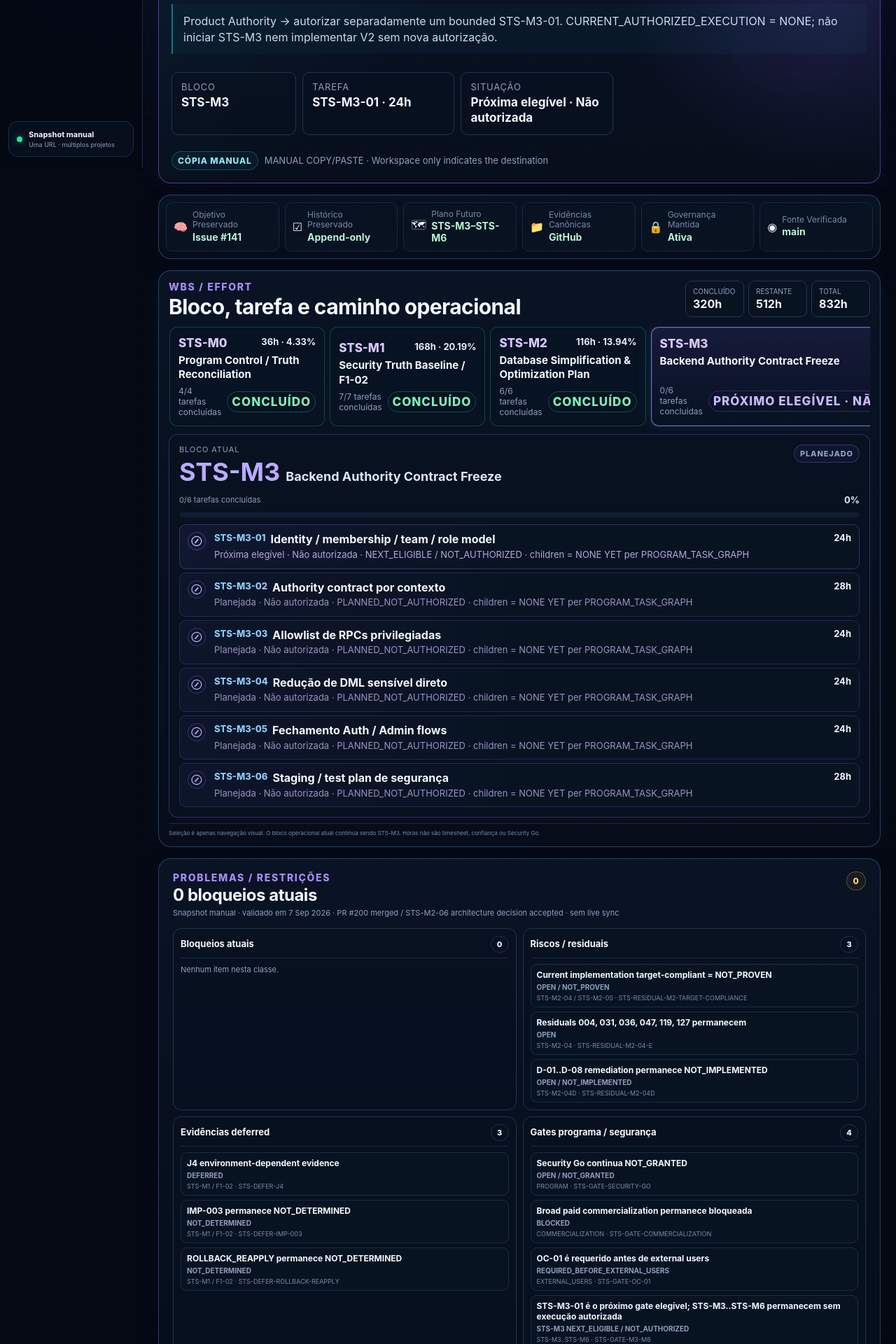
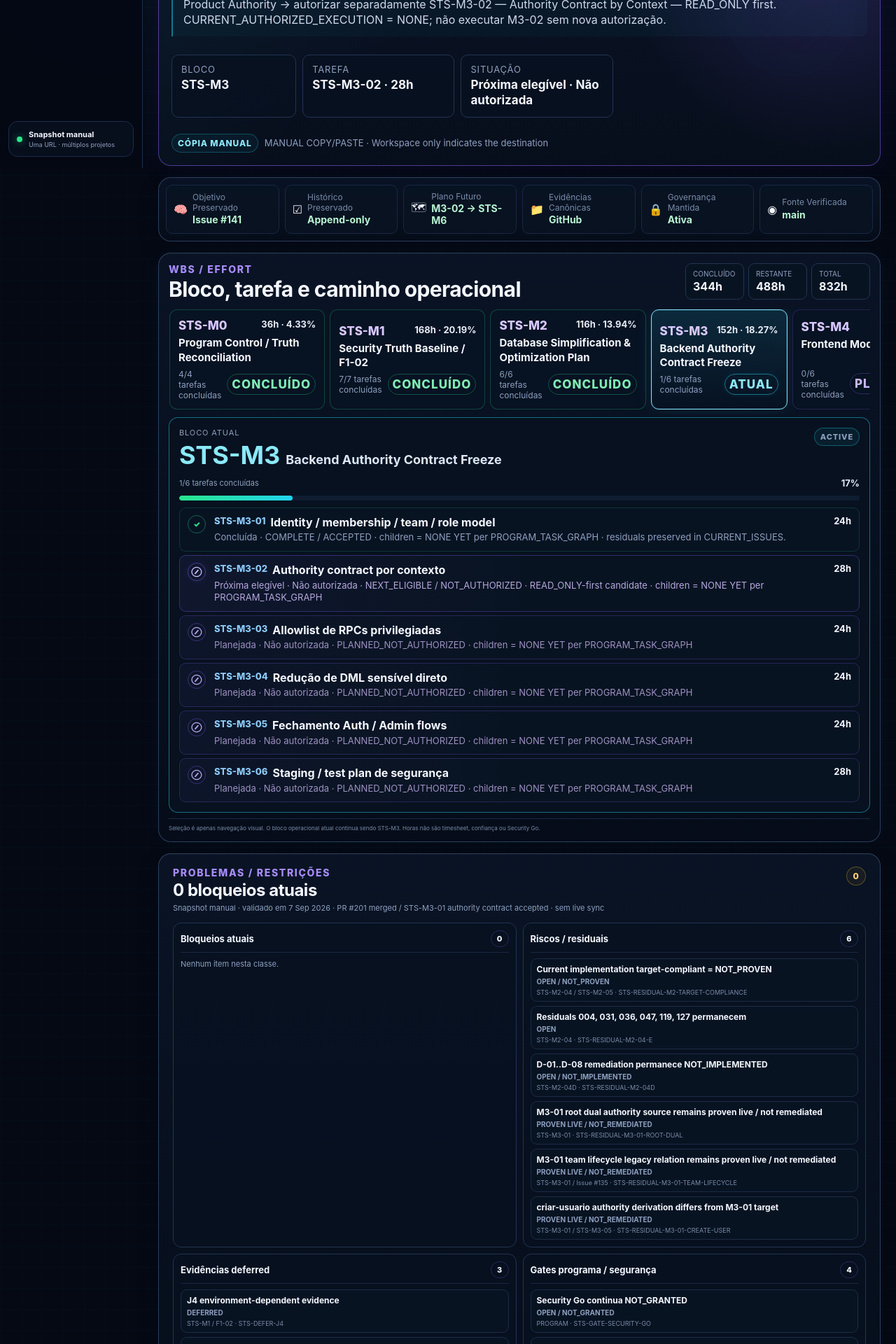
Before and after one commit to wagnerjfjunior/sfjm-workspace, a Next.js app: page / in a window 1280 px wide. Shown: the part 560-2480 px from the top of the page at 70% size. Built offline with nearby package versions, Linux system fonts and the light colour scheme.

Commit message:
data: advance FECH.AI dashboard through accepted M3-01

```diff
--- a/data/workspace-demo.ts
+++ b/data/workspace-demo.ts
@@ -182,8 +182,8 @@ export const workspaceDemo = {
 
   checks: [
     { label: "Último milestone", value: "STS-M2 fechado · accepted with residuals" },
-    { label: "Próximo milestone", value: "STS-M3 · elegível / não autorizado" },
-    { label: "Próxima ação", value: "Product Authority · autorizar bounded STS-M3-01" },
+    { label: "Milestone atual", value: "STS-M3 · ACTIVE" },
+    { label: "Próxima ação", value: "Product Authority · autorizar bounded STS-M3-02 READ_ONLY-first" },
     { label: "Objetivo principal", value: "Preservado · Issue #141" },
     { label: "Histórico", value: "Preservado" },
     { label: "Security Go", value: "Não concedido" }
@@ -193,8 +193,8 @@ export const workspaceDemo = {
     {
       name: "FECH.AI",
       kind: "Projeto externo",
-      continuityState: "STS-M2 COMPLETE / ACCEPTED WITH RESIDUALS · STS-M2-06 COMPLETE / ACCEPTED · DATABASE STRATEGY = V2_STRANGLER / SAME_DATABASE_FIRST · STS-M3-01 NEXT_ELIGIBLE / NOT_AUTHORIZED",
-      nextSafeAction: "Product Authority → autorizar separadamente um bounded STS-M3-01. CURRENT_AUTHORIZED_EXECUTION = NONE; não iniciar STS-M3 nem implementar V2 sem nova autorização.",
+      continuityState: "STS-M2 COMPLETE / ACCEPTED WITH RESIDUALS · STS-M3 ACTIVE · STS-M3-01 COMPLETE / ACCEPTED · STS-M3-02 NEXT_ELIGIBLE / NOT_AUTHORIZED",
+      nextSafeAction: "Product Authority → autorizar separadamente STS-M3-02 — Authority Contract by Context — READ_ONLY first. CURRENT_AUTHORIZED_EXECUTION = NONE; não executar M3-02 sem nova autorização.",
       issues: [
         {
           id: "STS-GATE-SECURITY-GO",
@@ -204,7 +204,7 @@ export const workspaceDemo = {
           label: "Security Go continua NOT_GRANTED",
           blockingForCurrentTask: false,
           source: "docs/sfjm/CURRENT_ISSUES.md",
-          sourceRef: "83186f5775e563e150329fa0b95dd1d7f3f3a516",
+          sourceRef: "661ef0014576d473088add0052d751e0a47d306e",
           lastValidatedAt: "2026-09-07",
           resolutionCondition: "Product Authority Security Go após evidência/assurance exigida",
           displayPolicy: "PROGRAM_SECURITY_GATES"
@@ -217,7 +217,7 @@ export const workspaceDemo = {
           label: "Broad paid commercialization permanece bloqueada",
           blockingForCurrentTask: false,
           source: "docs/sfjm/CURRENT_ISSUES.md",
-          sourceRef: "83186f5775e563e150329fa0b95dd1d7f3f3a516",
+          sourceRef: "661ef0014576d473088add0052d751e0a47d306e",
           lastValidatedAt: "2026-09-07",
           resolutionCondition: "decisão comercial separada da Product Authority quando condições de launch/security permitirem",
           displayPolicy: "PROGRAM_SECURITY_GATES"
@@ -230,7 +230,7 @@ export const workspaceDemo = {
           label: "J4 environment-dependent evidence",
           blockingForCurrentTask: false,
           source: "docs/security/evidence/F1-02_REMEDIATION_MASTER_PLAN.md",
-          sourceRef: "83186f5775e563e150329fa0b95dd1d7f3f3a516",
+          sourceRef: "661ef0014576d473088add0052d751e0a47d306e",
           lastValidatedAt: "2026-09-07",
           resolutionCondition: "Supabase Pro + ambiente isolado non-production + autorização explícita",
           displayPolicy: "DEFERRED_EVIDENCE"
@@ -243,7 +243,7 @@ export const workspaceDemo = {
           label: "IMP-003 permanece NOT_DETERMINED",
           blockingForCurrentTask: false,
           source: "docs/security/evidence/F1-02_REMEDIATION_MASTER_PLAN.md",
-          sourceRef: "83186f5775e563e150329fa0b95dd1d7f3f3a516",
+          sourceRef: "661ef0014576d473088add0052d751e0a47d306e",
           lastValidatedAt: "2026-09-07",
           resolutionCondition: "bounded evidence run após reopen gate",
           displayPolicy: "DEFERRED_EVIDENCE"
@@ -256,7 +256,7 @@ export const workspaceDemo = {
           label: "ROLLBACK_REAPPLY permanece NOT_DETERMINED",
           blockingForCurrentTask: false,
           source: "docs/security/evidence/F1-02_REMEDIATION_MASTER_PLAN.md",
-          sourceRef: "83186f5775e563e150329fa0b95dd1d7f3f3a516",
+          sourceRef: "661ef0014576d473088add0052d751e0a47d306e",
           lastValidatedAt: "2026-09-07",
           resolutionCondition: "bounded evidence run após reopen gate",
           displayPolicy: "DEFERRED_EVIDENCE"
@@ -269,7 +269,7 @@ export const workspaceDemo = {
           label: "OC-01 é requerido antes de external users",
           blockingForCurrentTask: false,
           source: "docs/security/evidence/F1-02_REMEDIATION_MASTER_PLAN.md",
-          sourceRef: "83186f5775e563e150329fa0b95dd1d7f3f3a516",
+          sourceRef: "661ef0014576d473088add0052d751e0a47d306e",
           lastValidatedAt: "2026-09-07",
           resolutionCondition: "satisfazer/adjudicar OC-01 antes da admissão de external users",
           displayPolicy: "PROGRAM_SECURITY_GATES"
@@ -282,7 +282,7 @@ export const workspaceDemo = {
           label: "Current implementation target-compliant = NOT_PROVEN",
           blockingForCurrentTask: false,
           source: "docs/sfjm/CURRENT_STATE.md",
-          sourceRef: "83186f5775e563e150329fa0b95dd1d7f3f3a516",
+          sourceRef: "661ef0014576d473088add0052d751e0a47d306e",
           lastValidatedAt: "2026-09-07",
           resolutionCondition: "implementação + validação independente suficiente para estabelecer target compliance",
           displayPolicy: "RESIDUAL_RISKS"
@@ -295,7 +295,7 @@ export const workspaceDemo = {
           label: "Residuals 004, 031, 036, 047, 119, 127 permanecem",
           blockingForCurrentTask: false,
           source: "docs/sfjm/BLOCKED_ACTIONS.md",
-          sourceRef: "83186f5775e563e150329fa0b95dd1d7f3f3a516",
+          sourceRef: "661ef0014576d473088add0052d751e0a47d306e",
           lastValidatedAt: "2026-09-07",
           resolutionCondition: "implementation/lifecycle/runtime work separadamente autorizado",
           displayPolicy: "RESIDUAL_RISKS"
@@ -308,33 +308,72 @@ export const workspaceDemo = {
           label: "D-01..D-08 remediation permanece NOT_IMPLEMENTED",
           blockingForCurrentTask: false,
           source: "docs/sfjm/BLOCKED_ACTIONS.md",
-          sourceRef: "83186f5775e563e150329fa0b95dd1d7f3f3a516",
+          sourceRef: "661ef0014576d473088add0052d751e0a47d306e",
           lastValidatedAt: "2026-09-07",
           resolutionCondition: "remediation separadamente autorizada + adjudicação",
+          displayPolicy: "RESIDUAL_RISKS"
+        },
+        {
+          id: "STS-RESIDUAL-M3-01-ROOT-DUAL",
+          class: "RESIDUAL",
+          scope: "STS-M3-01",
+          state: "PROVEN LIVE / NOT_REMEDIATED",
+          label: "M3-01 root dual authority source remains proven live / not remediated",
+          blockingForCurrentTask: false,
+          source: "docs/security/evidence/2026-09-07-sts-m3-01-identity-membership-team-role-model.md",
+          sourceRef: "661ef0014576d473088add0052d751e0a47d306e",
+          lastValidatedAt: "2026-09-07",
+          resolutionCondition: "migrar callers para public.admins root authority, provar zero legacy dependency e autorizar retirement separadamente",
+          displayPolicy: "RESIDUAL_RISKS"
+        },
+        {
+          id: "STS-RESIDUAL-M3-01-TEAM-LIFECYCLE",
+          class: "RESIDUAL",
+          scope: "STS-M3-01 / Issue #135",
+          state: "PROVEN LIVE / NOT_REMEDIATED",
+          label: "M3-01 team lifecycle legacy relation remains proven live / not remediated",
+          blockingForCurrentTask: false,
+          source: "docs/security/evidence/2026-09-07-sts-m3-01-identity-membership-team-role-model.md",
+          sourceRef: "661ef0014576d473088add0052d751e0a47d306e",
+          lastValidatedAt: "2026-09-07",
+          resolutionCondition: "lifecycle remediation separadamente governada com invariantes same-tenant/role/state e rollback",
+          displayPolicy: "RESIDUAL_RISKS"
+        },
+        {
+          id: "STS-RESIDUAL-M3-01-CREATE-USER",
+          class: "RESIDUAL",
+          scope: "STS-M3-01 / STS-M3-05",
+          state: "PROVEN LIVE / NOT_REMEDIATED",
+          label: "criar-usuario authority derivation differs from M3-01 target",
+          blockingForCurrentTask: false,
+          source: "docs/security/evidence/2026-09-07-sts-m3-01-identity-membership-team-role-model.md",
+          sourceRef: "661ef0014576d473088add0052d751e0a47d306e",
+          lastValidatedAt: "2026-09-07",
+          resolutionCondition: "fechar em STS-M3-05 com canonical authority derivada no servidor + validação independente",
           displayPolicy: "RESIDUAL_RISKS"
         },
         {
           id: "STS-GATE-M3-M6",
           class: "FUTURE_GATE",
           scope: "STS-M3..STS-M6",
-          state: "STS-M3 NEXT_ELIGIBLE / NOT_AUTHORIZED",
-          label: "STS-M3-01 é o próximo gate elegível; STS-M3..STS-M6 permanecem sem execução autorizada",
+          state: "STS-M3 ACTIVE / STS-M3-02 NEXT_ELIGIBLE / NOT_AUTHORIZED",
+          label: "STS-M3 está ACTIVE; STS-M3-02 é o próximo gate elegível e continua não autorizado",
           blockingForCurrentTask: false,
           source: "docs/sfjm/PROGRAM_TASK_GRAPH.md",
-          sourceRef: "83186f5775e563e150329fa0b95dd1d7f3f3a516",
+          sourceRef: "661ef0014576d473088add0052d751e0a47d306e",
           lastValidatedAt: "2026-09-07",
-          resolutionCondition: "Product Authority pode autorizar separadamente bounded STS-M3-01; demais milestones permanecem sequencialmente gated",
+          resolutionCondition: "Product Authority pode autorizar separadamente bounded STS-M3-02 READ_ONLY-first; demais milestones permanecem sequencialmente gated",
           displayPolicy: "ROADMAP_GATES"
         }
       ] satisfies ProjectIssue[],
       repository: "wagnerjfjunior/fecha.ai",
-      observedSha: "661ef0014576d473088add0052d751e0a47d306e",
-      observedAt: "7 Sep 2026 · PR #200 merged / STS-M2-06 architecture decision accepted",
-      verification: "Snapshot manual validado em 661ef001… · WBS + PROGRAM_TASK_GRAPH + CURRENT_STATE + NEXT_SAFE_ACTION; CURRENT_ISSUES mantém validation anchor 83186f57… · sem live sync",
+      observedSha: "c075a751c70ae24b5db8fcfc924c46fba6b10e3e",
+      observedAt: "7 Sep 2026 · PR #201 merged / STS-M3-01 authority contract accepted",
+      verification: "Snapshot manual validado em c075a751… · WBS + PROGRAM_TASK_GRAPH + CURRENT_STATE + NEXT_SAFE_ACTION; CURRENT_ISSUES validation anchor = 661ef001… · sem live sync",
       taskDecompositions: [{
         parentTaskId: "STS-M2-04",
         parentLabel: "Política target de DEFINER / RLS / DML",
-        source: "FECH.AI docs/sfjm/PROGRAM_TASK_GRAPH.md + CURRENT_STATE.md + NEXT_SAFE_ACTION.md @ 661ef001…",
+        source: "FECH.AI docs/sfjm/PROGRAM_TASK_GRAPH.md + CURRENT_STATE.md + NEXT_SAFE_ACTION.md @ c075a751…",
         items: [
           {
             id: "STS-M2-04B",
@@ -437,8 +476,8 @@ export const workspaceDemo = {
   fechaiProgram: {
     name: "FECH.AI Security-to-Scale 2026",
     repository: "wagnerjfjunior/fecha.ai",
-    observedSha: "661ef0014576d473088add0052d751e0a47d306e",
-    observedAt: "7 Sep 2026 · PR #200 merged / STS-M2-06 accepted / STS-M2 closed",
+    observedSha: "c075a751c70ae24b5db8fcfc924c46fba6b10e3e",
+    observedAt: "7 Sep 2026 · PR #201 merged / STS-M3-01 accepted / STS-M3 active",
     programIssue: "#141",
     programObjective: "Reach a sellable, operable FECH.AI with a defensible Security Go candidate and a clear path out of the current frontend/backend monolith before year-end, without hiding unresolved risk or performing a big-bang rewrite.",
     objectiveSource: "FECH.AI Issue #141 + program-hierarchy BCR",
@@ -447,9 +486,9 @@ export const workspaceDemo = {
     specialistTransport: "MANUAL COPY/PASTE · Workspace only indicates the destination",
     specialistRouting: [] as SpecialistRoute[],
     lastCompletedMilestone: "STS-M2 — COMPLETE / ACCEPTED WITH IMPLEMENTATION-LIFECYCLE-CALLSITE-RUNTIME-APPSEC RESIDUALS",
-    nextProgramMilestone: "STS-M3 — Backend Authority Contract Freeze · NEXT_ELIGIBLE / NOT_AUTHORIZED",
-    activeWorkstream: "STS-M2 COMPLETE / ACCEPTED WITH RESIDUALS · STS-M3-01 NEXT_ELIGIBLE / NOT_AUTHORIZED · CURRENT_AUTHORIZED_EXECUTION = NONE",
-    nextSafeAction: "Resolve live FECH.AI main → request separate Product Authority authorization for bounded STS-M3-01 → do not start STS-M3 or implement V2 without that authorization",
+    nextProgramMilestone: "STS-M3 — Backend Authority Contract Freeze · ACTIVE",
+    activeWorkstream: "STS-M3 ACTIVE · STS-M3-01 COMPLETE / ACCEPTED · STS-M3-02 NEXT_ELIGIBLE / NOT_AUTHORIZED · CURRENT_AUTHORIZED_EXECUTION = NONE",
+    nextSafeAction: "Resolve live FECH.AI main → consume frozen M3-01 contract → request separate Product Authority authorization for STS-M3-02 READ_ONLY-first → do not execute M3-02 without that authorization",
     securityGo: "NOT GRANTED",
     commercialization: "BLOCKED",
     weightingBasis: "Peso = duração planejada; progresso só avança quando o gate do milestone é aceito.",
@@ -491,8 +530,8 @@ export const workspaceDemo = {
         label: "Backend Authority Contract Freeze",
         window: "9–30 Oct",
         weight: 18.75,
-        acceptedPercent: 0,
-        status: "PLANNED",
+        acceptedPercent: 15.789473684210526,
+        status: "ACTIVE",
         owner: "Backend/Data + AppSec + Architecture",
         exit: "Canonical authority model + commands/queries + privileged allowlist + staging/security plan."
       },
@@ -699,18 +738,27 @@ export const workspaceDemo = {
         owner: "Architecture + Product Authority",
         evidence: "COMPLETE / ACCEPTED. DATABASE STRATEGY = V2_STRANGLER / SAME_DATABASE_FIRST. NEW PRODUCTION DATABASE = NOT SELECTED AT THIS STAGE.",
         nextAction: "Não implementar V2 sob esta aceitação; implementação permanece separadamente não autorizada."
+      },
+      {
+        id: "STS-M3-01",
+        label: "Identity / membership / team / role model",
+        category: "PROGRAM",
+        state: "COMPLETE",
+        owner: "Backend/Data + Architecture + Product Authority",
+        evidence: "COMPLETE / ACCEPTED. Identity, membership, role, team and platform-root authority contracts frozen; three M3-01 residuals preserved.",
+        nextAction: "Consumir contrato congelado; não reabrir M3-01 sem material invalidator."
       }
     ] satisfies ExecutionItem[],
 
     active: [
       {
-        id: "STS-M3-01",
-        label: "Identity / membership / team / role model",
+        id: "STS-M3-02",
+        label: "Authority contract por contexto",
         category: "PROGRAM",
         state: "PLANNED",
         owner: "Product Authority gate",
         evidence: "NEXT_ELIGIBLE / NOT_AUTHORIZED. CURRENT_AUTHORIZED_EXECUTION = NONE.",
-        nextAction: "Obter autorização separada da Product Authority para bounded STS-M3-01 antes de qualquer execução."
+        nextAction: "Obter autorização separada da Product Authority para STS-M3-02 READ_ONLY-first antes de qualquer execução."
       }
     ] satisfies ExecutionItem[],
 
@@ -812,22 +860,23 @@ export const workspaceDemo = {
       { date: "7 Sep 2026", text: "STS-M2-04 COMPLETE / ACCEPTED; M2-05 torna-se NEXT ELIGIBLE / NOT AUTHORIZED", kind: "PROGRAM" },
       { date: "7 Sep 2026", text: "PR #194 mergeada: PROGRAM_TASK_GRAPH publica overlay consumível M2→M6 e decomposição recursiva de M2-04", kind: "PROGRAM" },
       { date: "7 Sep 2026", text: "PR #199 mergeada: PROGRAM_TASK_GRAPH reconciliado para STS-M2-06 AUTHORIZED_READ_ONLY / READY_TO_EXECUTE", kind: "PROGRAM" },
-      { date: "7 Sep 2026", text: "PR #200 mergeada: STS-M2-06 aceito com V2_STRANGLER / SAME_DATABASE_FIRST; STS-M2 fechado com residuals; STS-M3-01 torna-se NEXT_ELIGIBLE / NOT_AUTHORIZED", kind: "PROGRAM" }
+      { date: "7 Sep 2026", text: "PR #200 mergeada: STS-M2-06 aceito com V2_STRANGLER / SAME_DATABASE_FIRST; STS-M2 fechado com residuals; STS-M3-01 torna-se NEXT_ELIGIBLE / NOT_AUTHORIZED", kind: "PROGRAM" },
+      { date: "7 Sep 2026", text: "PR #201 mergeada: STS-M3-01 COMPLETE / ACCEPTED; STS-M3 ACTIVE; STS-M3-02 NEXT_ELIGIBLE / NOT_AUTHORIZED", kind: "PROGRAM" }
     ] satisfies TimelineItem[]
 
   } satisfies ProgramSnapshot,
 
   fechaiWbs: {
-    source: "WBS structure: docs/roadmap/fechai-security-to-scale-2026-wbs.md · operational overlay: docs/sfjm/PROGRAM_TASK_GRAPH.md · current meaning: CURRENT_STATE.md + NEXT_SAFE_ACTION.md @ 661ef001…",
+    source: "WBS structure: docs/roadmap/fechai-security-to-scale-2026-wbs.md · operational overlay: docs/sfjm/PROGRAM_TASK_GRAPH.md · current meaning: CURRENT_STATE.md + NEXT_SAFE_ACTION.md @ c075a751…",
     basis: "Planning estimates for visibility, not clocked timesheets.",
     totalCriticalHours: 832,
-    completedHours: 320,
-    remainingCriticalHours: 512,
+    completedHours: 344,
+    remainingCriticalHours: 488,
     preSecurityGoBacklogHours: 116,
     plannedBacklogHours: 104,
-    currentPackage: "STS-M3 — NEXT_ELIGIBLE / NOT_AUTHORIZED",
-    currentTask: "STS-M3-01 · Identity / membership / team / role model · NEXT_ELIGIBLE / NOT_AUTHORIZED · 24h",
-    note: "Rótulos/horas vêm da WBS estrutural; identidade externa usa STS-Mx-yy e wbsId preserva Mx-yy. STS-M2 está COMPLETE / ACCEPTED WITH RESIDUALS; STS-M3-01 é NEXT_ELIGIBLE / NOT_AUTHORIZED. Horas são planejamento, não timesheet.",
+    currentPackage: "STS-M3 — ACTIVE",
+    currentTask: "STS-M3-02 · Authority contract por contexto · NEXT_ELIGIBLE / NOT_AUTHORIZED · 28h",
+    note: "Rótulos/horas vêm da WBS estrutural; identidade externa usa STS-Mx-yy e wbsId preserva Mx-yy. STS-M3 está ACTIVE; STS-M3-01 está COMPLETE / ACCEPTED; STS-M3-02 é NEXT_ELIGIBLE / NOT_AUTHORIZED. Horas são planejamento, não timesheet.",
     milestones: [
       {
         id: "STS-M0",
@@ -874,11 +923,10 @@ export const workspaceDemo = {
         id: "STS-M3", wbsId: "M3",
         label: "Backend Authority Contract Freeze",
         hours: 152,
-        state: "PLANNED",
-        operationalState: "ELIGIBLE_NOT_AUTHORIZED",
+        state: "ACTIVE",
         tasks: [
-          { id: "STS-M3-01", wbsId: "M3-01", label: "Identity / membership / team / role model", hours: 24, state: "PLANNED", note: "NEXT_ELIGIBLE / NOT_AUTHORIZED · children = NONE YET per PROGRAM_TASK_GRAPH" },
-          { id: "STS-M3-02", wbsId: "M3-02", label: "Authority contract por contexto", hours: 28, state: "PLANNED", note: "PLANNED_NOT_AUTHORIZED · children = NONE YET per PROGRAM_TASK_GRAPH" },
+          { id: "STS-M3-01", wbsId: "M3-01", label: "Identity / membership / team / role model", hours: 24, state: "COMPLETE", note: "COMPLETE / ACCEPTED · children = NONE YET per PROGRAM_TASK_GRAPH · residuals preserved in CURRENT_ISSUES." },
+          { id: "STS-M3-02", wbsId: "M3-02", label: "Authority contract por contexto", hours: 28, state: "PLANNED", note: "NEXT_ELIGIBLE / NOT_AUTHORIZED · READ_ONLY-first candidate · children = NONE YET per PROGRAM_TASK_GRAPH" },
           { id: "STS-M3-03", wbsId: "M3-03", label: "Allowlist de RPCs privilegiadas", hours: 24, state: "PLANNED", note: "PLANNED_NOT_AUTHORIZED · children = NONE YET per PROGRAM_TASK_GRAPH" },
           { id: "STS-M3-04", wbsId: "M3-04", label: "Redução de DML sensível direto", hours: 24, state: "PLANNED", note: "PLANNED_NOT_AUTHORIZED · children = NONE YET per PROGRAM_TASK_GRAPH" },
           { id: "STS-M3-05", wbsId: "M3-05", label: "Fechamento Auth / Admin flows", hours: 24, state: "PLANNED", note: "PLANNED_NOT_AUTHORIZED · children = NONE YET per PROGRAM_TASK_GRAPH" },
@@ -962,7 +1010,7 @@ export const workspaceDemo = {
   contexts: [
     { icon: "🧠", label: "Objetivo Preservado", value: "Issue #141" },
     { icon: "☑", label: "Histórico Preservado", value: "Append-only" },
-    { icon: "🗺", label: "Plano Futuro", value: "STS-M3–STS-M6" },
+    { icon: "🗺", label: "Plano Futuro", value: "M3-02 → STS-M6" },
     { icon: "📁", label: "Evidências Canônicas", value: "GitHub" },
     { icon: "🔒", label: "Governança Mantida", value: "Ativa" },
     { icon: "◉", label: "Fonte Verificada", value: "main" }
@@ -970,13 +1018,13 @@ export const workspaceDemo = {
 
   currentState: [
     { label: "Último milestone concluído", value: "STS-M2 · accepted with residuals" },
-    { label: "Próximo milestone", value: "STS-M3 · NEXT_ELIGIBLE / NOT_AUTHORIZED" },
-    { label: "Próxima continuidade", value: "Product Authority · autorizar bounded STS-M3-01" },
+    { label: "Milestone atual", value: "STS-M3 · ACTIVE" },
+    { label: "Próxima continuidade", value: "Product Authority · autorizar STS-M3-02 READ_ONLY-first" },
     { label: "Objetivo", value: "Issue #141 · PRESERVED" }
   ] satisfies SourceRow[],
 
   sources: [
-    { label: "FECH.AI main", value: "661ef001…", badge: true },
+    { label: "FECH.AI main", value: "c075a751…", badge: true },
     { label: "Program objective", value: "#141 OPEN · PRESERVED", badge: true },
     { label: "Current state source", value: "docs/sfjm/CURRENT_STATE.md", badge: true },
     { label: "Program task graph", value: "docs/sfjm/PROGRAM_TASK_GRAPH.md", badge: true },
```
